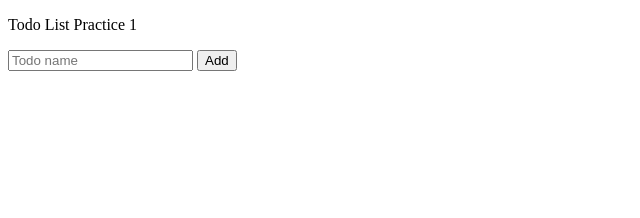
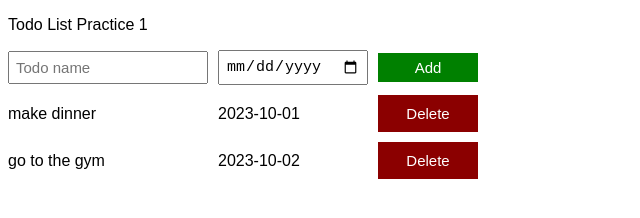
Before and after one commit to pracheersrivastava/Js-and-Ts, a plain HTML site: page 11-todo-list.html in a window 1280 px wide. Shown: the whole page, without its empty margins (0-640 px from the left). Drawn offline with Linux system fonts and the light colour scheme.

Commit message:
updated commit

```diff
--- a/11-todo-list.html
+++ b/11-todo-list.html
@@ -2,12 +2,24 @@
 <html>
   <head>
     <title>Todo List</title>
+    <link rel="stylesheet" href="styles/11-todo-list.css">
   </head>
   <body>
     <p class="title">Todo List Practice 1</p>
-    <input placeholder = "Todo name" class = "js-name-input">
-    <button onclick="addTodo();">Add</button>
-    <div class = "js-todo-list"></div>
+
+    <div class="todo-input-grid">
+
+      <input placeholder = "Todo name" class = "js-name-input name-input">
+
+      <input type="date" class = "js-due-date-input due-date-input">
+
+      <button onclick="addTodo();" class="add-todo-button">Add</button>
+
+      <div class = "js-todo-list todo-grid"></div>
+
+
+    </div>
+
     <script src="scripts/11-todo-list.js"></script>
   </body>
 </html>
--- a/scripts/11-todo-list.js
+++ b/scripts/11-todo-list.js
@@ -1,24 +1,43 @@
-const todoList = [];
+const todoList = [{
+  name: 'make dinner',
+  dueDate: '2023-10-01',
+}, {
+  name: 'go to the gym',
+  dueDate: '2023-10-02',
+}];
 
 renderToDoList();
 function renderToDoList() {
   let todoListHTML = '';
   for (let i = 0; i < todoList.length; i++) {
-    const todo = todoList[i];
-    const html = `<p>${todo}</p>`;
+    const todoObject = todoList[i];
+   // const name = todoObject.name;
+   // const dueDate = todoObject.dueDate;
+    const { name, dueDate } = todoObject;
+    const html = `
+    <div>${name}</div>
+    <div>${dueDate}</div>
+    <button onclick = "
+      todoList.splice(${i}, 1);
+      renderToDoList();"
+    class = "delete-todo-button">Delete</button>`;
     todoListHTML += html;
   }
-  console.log(todoListHTML);
   document.querySelector('.js-todo-list').innerHTML = todoListHTML;
 }
 
 function addTodo() {
-  document.querySelector('.js-name-input')
   const inputElement = document.querySelector('.js-name-input');
   const name = inputElement.value;
-  todoList.push(name);
-  console.log(todoList);
+  const dateInputElement = document.querySelector('.js-due-date-input');
+  const dueDate = dateInputElement.value;
+  todoList.push({
+    // name: name,
+    // dueDate: dueDate,
+    name,
+    dueDate
+  });
 
   inputElement.value = '';
-renderToDoList();
+  renderToDoList();
 }
--- /dev/null
+++ b/styles/11-todo-list.css
@@ -0,0 +1,40 @@
+body{
+  font-family: Arial;
+}
+.todo-grid,
+.todo-input-grid {
+  display: grid;
+  grid-template-columns: 200px 150px 100px;
+  column-gap: 10px;
+  row-gap: 10px;
+  align-items: center;
+}
+
+.todo-input-grid{
+  margin-bottom: 10px;
+  align-self: stretch;
+}
+
+.name-input,
+.due-date-input{
+  font-size: 15px;
+  padding: 6px;
+}
+
+.add-todo-button{
+  font-size: 15px;
+  padding: 6px;
+  background-color: green;
+  color: white;
+  border: none;
+  cursor: pointer;
+}
+
+.delete-todo-button{
+  font-size: 15px;
+  padding: 10px;
+  background-color: darkred;
+  color: white;
+  border: none;
+  cursor: pointer;
+}
```
Also changed, not shown: 11-arrays-and-loops.html (+32 -0 lines), 12-advanced-functions.html (added, +10 -0 lines).
